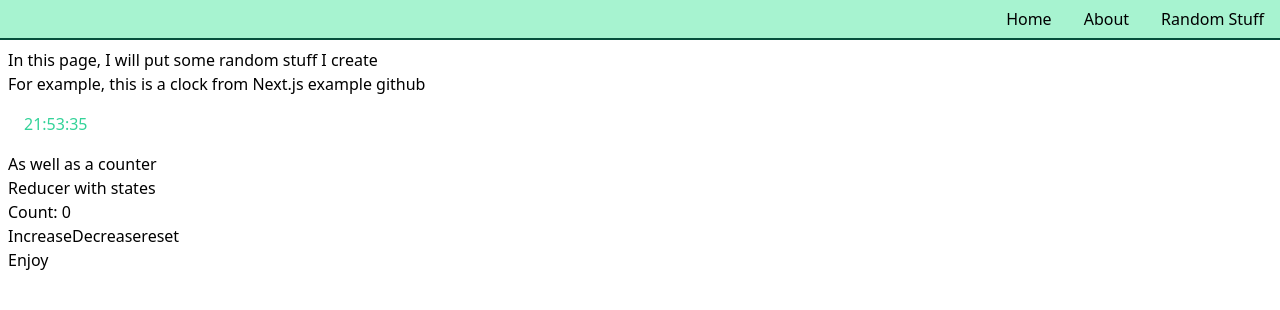
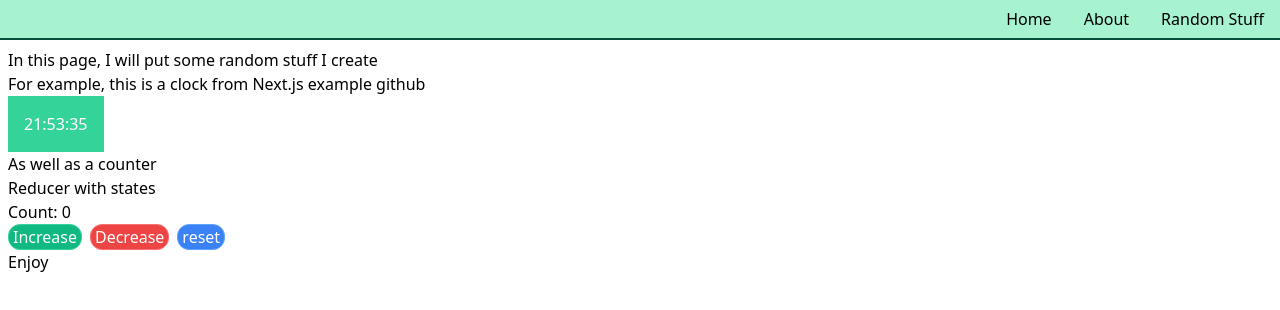
Before and after one commit to Sertge/redux-next, a Next.js app: page /random in a window 1280 px wide. Shown: the top 310 px of the page. Built offline with nearby package versions, Linux system fonts and the light colour scheme.

Commit message:
improve styles on random page

```diff
--- a/components/clock.js
+++ b/components/clock.js
@@ -16,7 +16,7 @@ const formatTime = (time)=>{
 const Clock = ()=>{
   const {lastUpdate,light}= useClock()
   return (
-    <div className={light?"p-4 inline-block text-green-400 bg-white":"p-4 inline-block text-green-400 bg-black"}>
+    <div className={light?"p-4 inline-block text-white bg-green-400":"p-4 inline-block text-green-400 bg-black"}>
       {formatTime(lastUpdate)}
     </div>
   )
--- a/components/counter.js
+++ b/components/counter.js
@@ -23,9 +23,11 @@ const Counter = () => {
     <div>
       <h1>Reducer with states</h1>
       <h2>Count: <span>{count}</span></h2>
-      <button onClick={increment}>Increase</button>
-      <button onClick={decrement}>Decrease</button>
-      <button onClick={reset}>reset</button>
+      <div className='flex space-x-2 align-middle justify-start'>
+        <button onClick={increment} className='border-green-400 border rounded-xl bg-green-500 px-1 text-white'>Increase</button>
+        <button onClick={decrement} className='border-red-400 border rounded-xl bg-red-500 px-1 text-white'>Decrease</button>
+        <button onClick={reset} className='border-blue-400 border rounded-xl bg-blue-500 px-1 text-white'>reset</button>
+      </div>
     </div>
   )
 }
```
